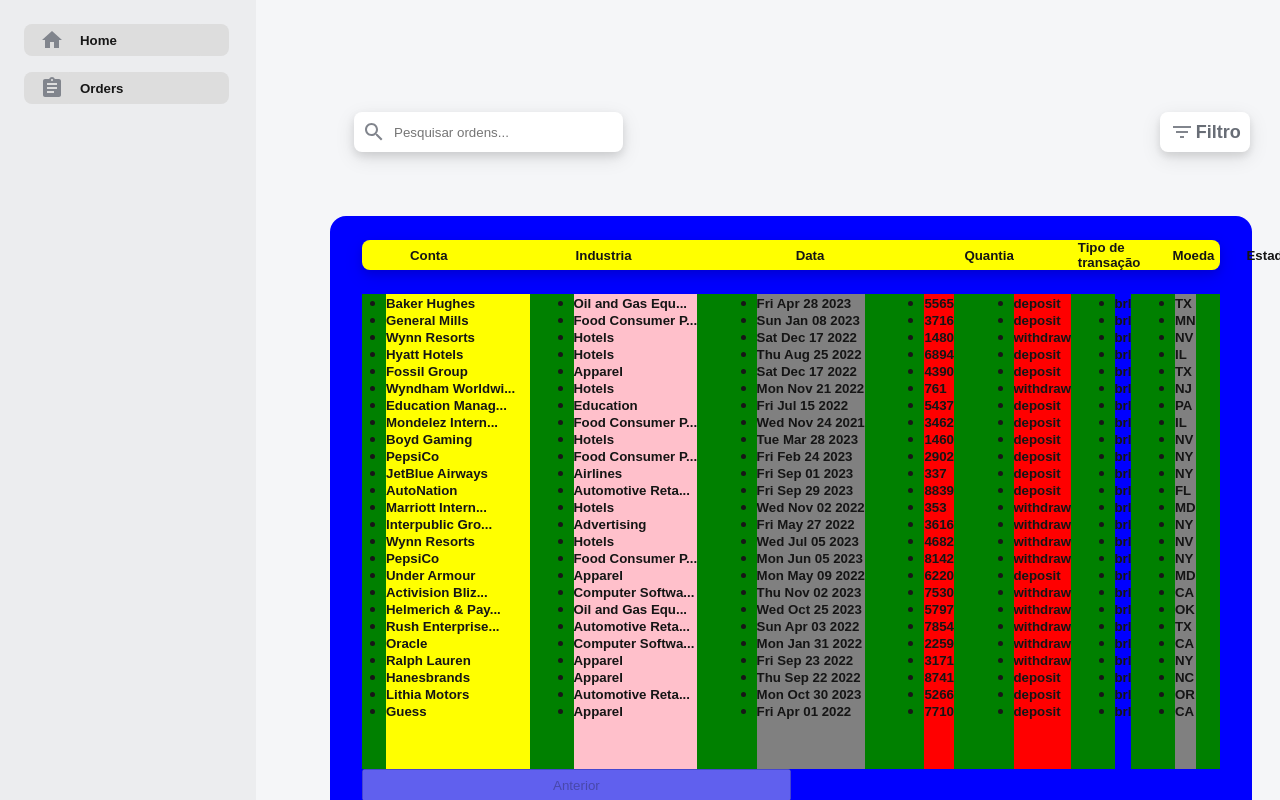
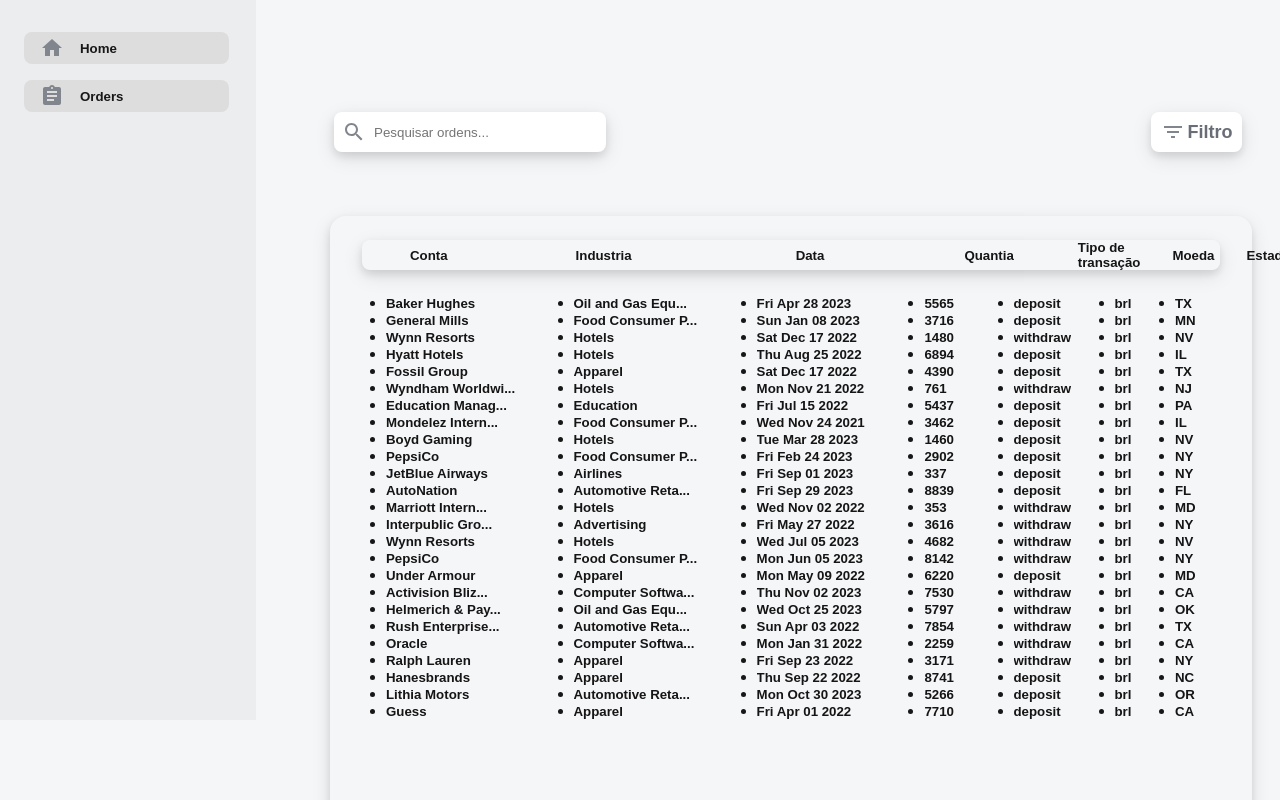
Before and after one commit to ItsJuniorDias/Bix_Tecnology, a Next.js app in the folder nextjs-tecnology/: page / in a window 1280 px wide. Built offline with nearby package versions, Linux system fonts and the light colour scheme; a web font is replaced by a local one.

Commit message:
chore: finish project

```diff
--- a/nextjs-tecnology/src/app/components/index.ts
+++ /dev/null
@@ -1 +0,0 @@
-export { Button } from "./Button/Button";
--- a/nextjs-tecnology/src/app/pages/Dashboard/Dashboard.tsx
+++ b/nextjs-tecnology/src/app/pages/Dashboard/Dashboard.tsx
@@ -6,6 +6,7 @@
 
 export const Dashboard = () => {
   return (
+    <>
       <Container>
         <Content onClick={() => console.log("CLIQUEI")}>
           <HomeIcon
@@ -26,5 +27,8 @@
           <Text>Orders</Text>
         </Content>
       </Container>
+
+      {/* <FakeContent /> */}
+    </>
   );
 };
--- a/nextjs-tecnology/src/app/pages/Dashboard/styles.ts
+++ b/nextjs-tecnology/src/app/pages/Dashboard/styles.ts
@@ -2,9 +2,9 @@
 
 export const Container = styled.div`
   width: 25%;
-  height: 100svh;
+  height: 90svh;
   background-color: #ecedef;
-  padding-top: 24px;
+  padding-top: 32px;
 `;
 
 export const Text = styled.h5`
--- a/nextjs-tecnology/src/app/pages/Header/styles.ts
+++ b/nextjs-tecnology/src/app/pages/Header/styles.ts
@@ -13,12 +13,12 @@
 `;
 
 export const Content = styled.div`
-  margin-top: -688px;
+  margin-top: -608px;
   display: flex;
   width: 100%;
   justify-content: space-between;
-  padding-left: 64px;
-  padding-right: 64px;
+  padding-left: 44px;
+  padding-right: 72px;
   margin-left: 290px;
 `;
 
--- a/nextjs-tecnology/src/app/pages/List/List.tsx
+++ b/nextjs-tecnology/src/app/pages/List/List.tsx
@@ -1,4 +1,6 @@
 import React, { useState } from "react";
+import ArrowBackIos from "@mui/icons-material/ArrowBackIos";
+import ArrowForwardIos from "@mui/icons-material/ArrowForwardIos";
 
 import {
   Container,
@@ -18,6 +20,8 @@
   TextDate,
   TextAmount,
   TextTransaction,
+  ContentButton,
+  TextButton,
 } from "./styles";
 
 import { mockJson } from "../../data";
@@ -150,12 +154,28 @@
           </ListItemState>
         </ListContent>
 
-        <Button onClick={handlePrevious} disabled={currentPage === 1}>
-          Anterior
-        </Button>
-        <Button onClick={handleNext} disabled={currentPage === totalPages}>
-          Próxima
-        </Button>
+        <ContentButton>
+          <Button onClick={handlePrevious} disabled={currentPage === 1}>
+            <ArrowBackIos
+              fontSize="small"
+              sx={{
+                color: "#151515",
+              }}
+            />
+            <TextButton>Anterior</TextButton>
+          </Button>
+
+          <Button onClick={handleNext} disabled={currentPage === totalPages}>
+            <TextButton>Próximo</TextButton>
+
+            <ArrowForwardIos
+              fontSize="small"
+              sx={{
+                color: "#151515",
+              }}
+            />
+          </Button>
+        </ContentButton>
       </Container>
     </>
   );
--- a/nextjs-tecnology/src/app/pages/List/styles.ts
+++ b/nextjs-tecnology/src/app/pages/List/styles.ts
@@ -2,21 +2,21 @@
 
 export const Container = styled.div`
   width: 90%;
-  height: 80svh;
-  background-color: blue;
+  height: 90svh;
   display: flex;
   flex-direction: column;
   margin-left: 330px;
   margin-top: 64px;
+  margin-bottom: 32px;
   padding: 24px;
   padding-right: 32px;
   border-radius: 16px;
   padding-left: 32px;
+  box-shadow: 0 4px 8px rgba(0, 0, 0, 0.1), 0 6px 20px rgba(0, 0, 0, 0.1);
 `;
 
 export const Content = styled.li`
   width: 100%;
-  background-color: yellow;
   border-radius: 8px;
   display: flex;
   flex-direction: row;
@@ -30,7 +30,6 @@
 export const ListItem = styled.li`
   width: 100%;
   height: 32px;
-  background-color: red;
   display: flex;
   flex-direction: row;
   justify-content: space-between;
@@ -66,9 +65,8 @@
 
 export const ListContent = styled.div`
   width: 100%;
-  height: 100svh;
+  height: 80svh;
   margin-top: 24px;
-  background-color: green;
   display: flex;
   flex-direction: row;
   justify-content: space-between;
@@ -76,40 +74,31 @@
 
 export const ListItemContent = styled.div`
   margin-left: 24px;
-  background-color: yellow;
   width: 144px;
 `;
 
 export const ListItemIndustry = styled.div`
-  margin-left: px;
-  background-color: pink;
+  margin-left: 0px;
 `;
 
 export const ListItemDate = styled.div`
   /* margin-right: 64px; */
-  background-color: grey;
   margin-left: 16px;
 `;
 
 export const ListItemTransaction = styled.div`
-  background-color: red;
   margin-left: 16px;
 `;
 
 export const ListItemAmount = styled.div`
-  background-color: red;
   margin-left: 16px;
 `;
 
 export const ListItemState = styled.div`
-  background-color: grey;
   margin-right: 24px;
 `;
 
-export const ListItemCurrency = styled.div`
-  background-color: blue;
-  /* margin-left: 32px; */
-`;
+export const ListItemCurrency = styled.div``;
 
 export const TruncatedH5 = styled.h5`
   overflow: hidden;
@@ -120,6 +109,29 @@
 `;
 
 export const Button = styled.button`
-  width: 50%;
-  height: 50px;
+  width: 15%;
+  height: 15px;
+  height: 25px;
+  border-width: 0;
+  border-radius: 8px;
+  margin-left: 16px;
+  display: flex;
+  flex-direction: row;
+  align-items: center;
+  justify-content: space-around;
+  background-color: #ddd;
 `;
+
+export const ContentButton = styled.div`
+  width: 100%;
+  flex-direction: row;
+  margin-top: -64px;
+  display: flex;
+  justify-content: flex-end;
+`;
+
+export const TextButton = styled.h5`
+  font-family: var(--font-nunito-bold);
+  color: #151515;
+  font-size: 14px;
+`;
```
Also changed, not shown: nextjs-tecnology/src/app/components/Button/styles.ts (deleted, +0 -55 lines). Lines whose indentation alone changed are shown as unchanged.
